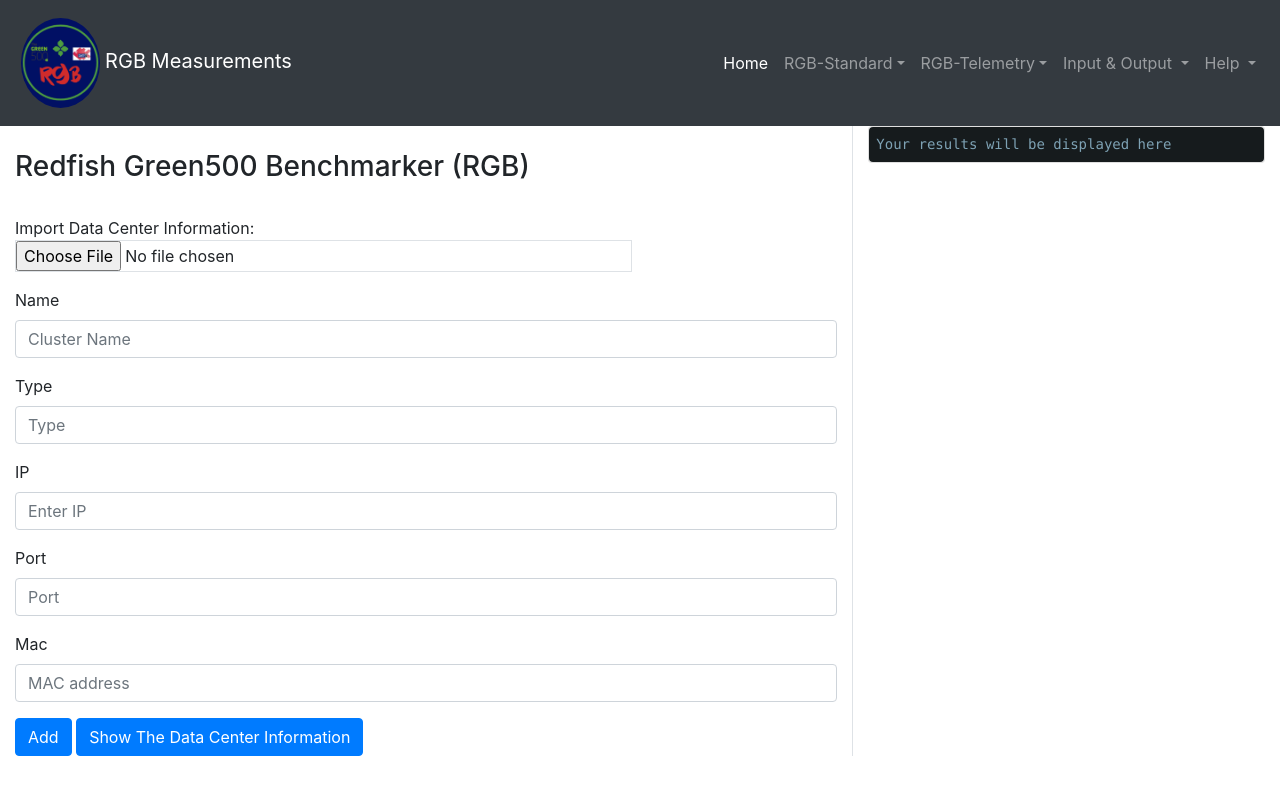
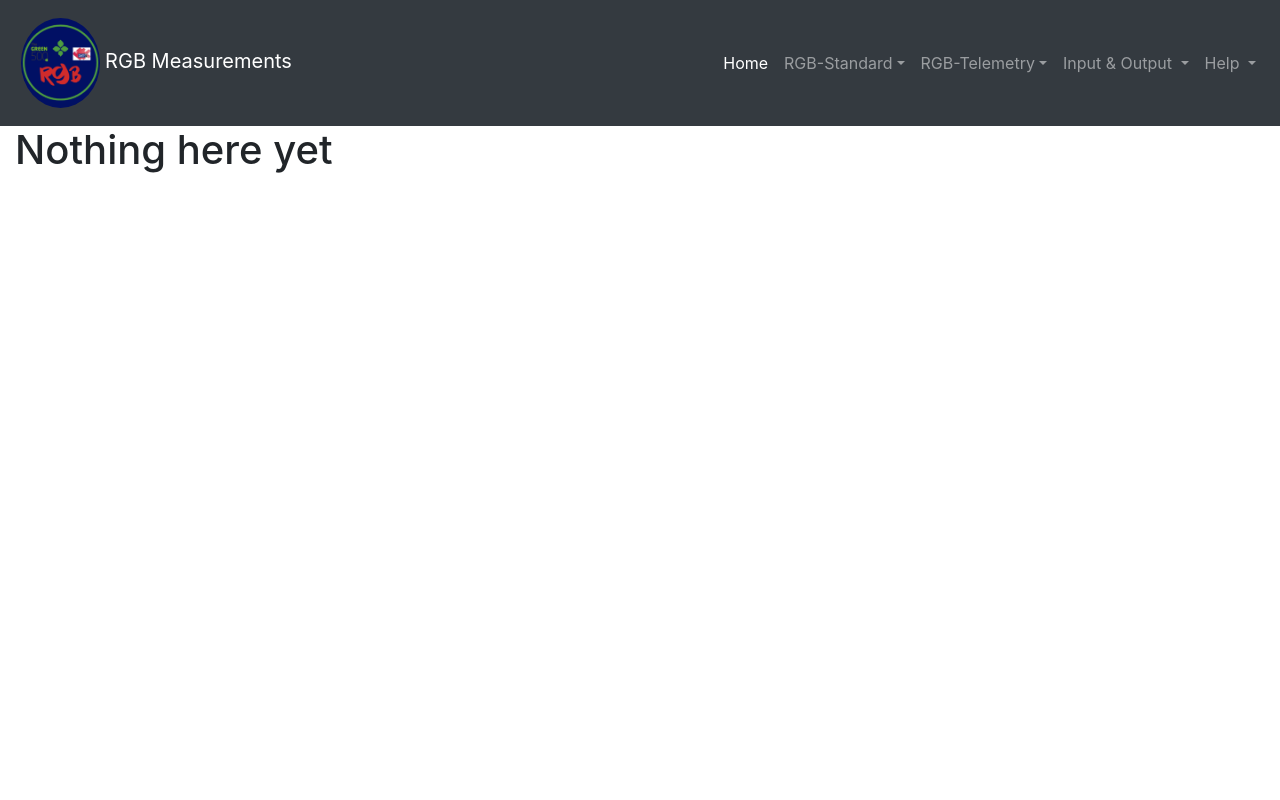
Before and after one commit to doubleope/RGB-GUI, a Flask app: page / in a window 1280 px wide. Run offline with Flask 2, Linux system fonts and the light colour scheme; some libraries are stand-ins or nearby versions.

Commit message:
change homepage

```diff
--- a/templates/home.html
+++ b/templates/home.html
@@ -91,54 +91,8 @@
       </nav>
 
       <main role="main" class="col-md-9 ml-sm-auto col-lg-12">
-        <div class = "row content">
-          <div class = "col-sm-8  border-right">
-
-            <form>
-              <br><h3>Redfish Green500 Benchmarker (RGB)</h3><br>
-              <div class="form-group w-75">
-                Import Data Center Information: <br>
-                <input type="file" class="form-control-file border">
-              </div>
-              <div class="form-group">
-                <label for="name">Name</label>
-                <input type="text" class="form-control" id="name" aria-describedby="name" placeholder="Cluster Name" name = "cluster_name">
-                <small id="name" class="form-text text-muted"></small>
-              </div>
-              <div class="form-group">
-                  <label for="type">Type</label>
-                  <input type="text" class="form-control" id="type" aria-describedby="type" placeholder="Type" name = "cluster_type">
-                  <small id="type" class="form-text text-muted"></small>
-              </div>
-              <div class="form-group">
-                  <label for="IP">IP</label>
-                  <input type="text" class="form-control" id="ip" aria-describedby="IP" placeholder="Enter IP" name = "ip">
-                  <small id="ip" class="form-text text-muted"></small>
-              </div>
-              <div class="form-group">
-                  <label for="Port">Port</label>
-                  <input type="number" class="form-control" id="port" aria-describedby="port" placeholder="Port" name = "port">
-                  <small id="ip" class="form-text text-muted"></small>
-              </div>
-              <div class="form-group">
-                  <label for="Mac">Mac</label>
-                  <input type="text" class="form-control" id="mac" aria-describedby="mac" placeholder="MAC address" name = "mac_address">
-                  <small id="mac" class="form-text text-muted"></small>
-              </div>
-
-              <a href ="#" id = save><button type="submit" class="btn btn-primary">Add</button></a>
-              <a href ="#" id = process ><button type="submit" class="btn btn-primary">Show The Data Center Information</button></a>
-
-            </form>
-          </div>
-
-          <div class = "col-sm-4">
-            <div class = "card"><pre id = "result"><code class = "json">Your results will be displayed here</code></pre>
-            </div>
-          </div>
-
-          </div>
-        </main>
+        <h1>Nothing here yet</h1>
+      </main>
 
 
 
```
Also changed, not shown: app.py (+3 -4 lines).
